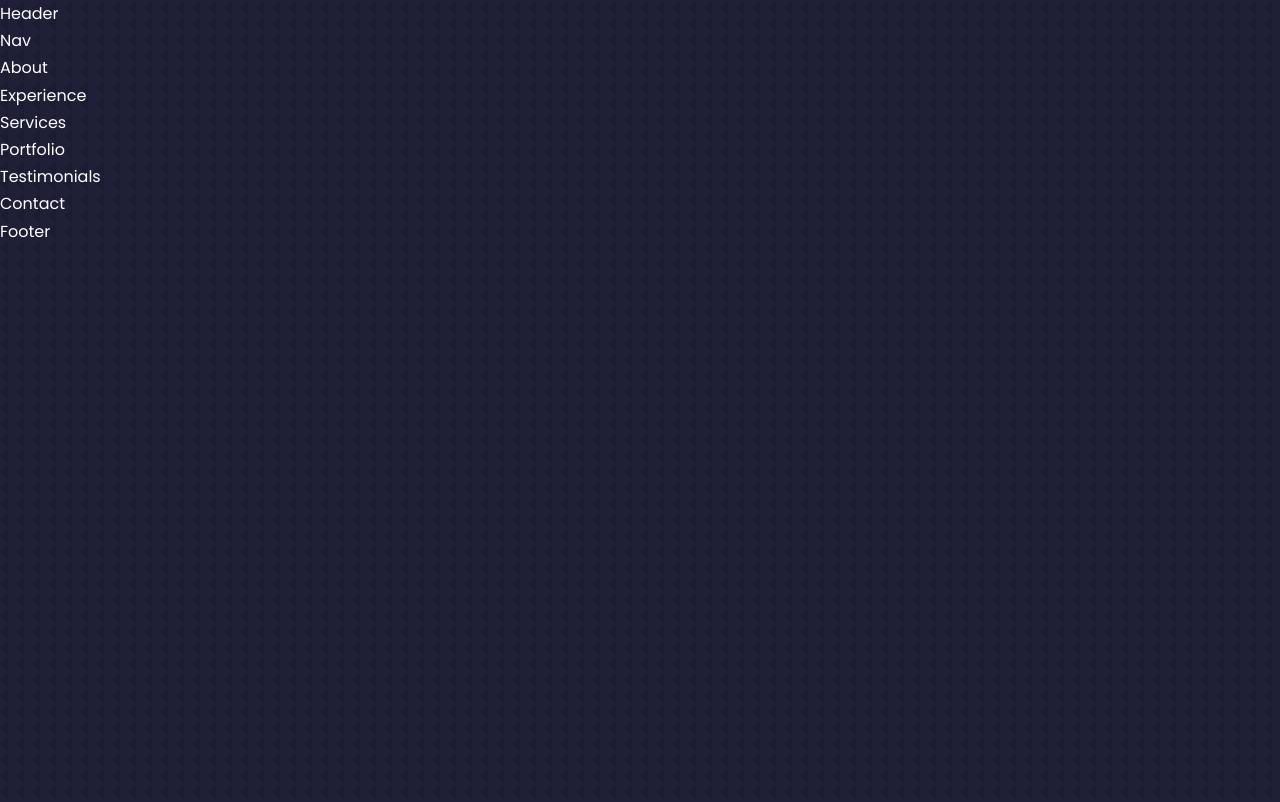
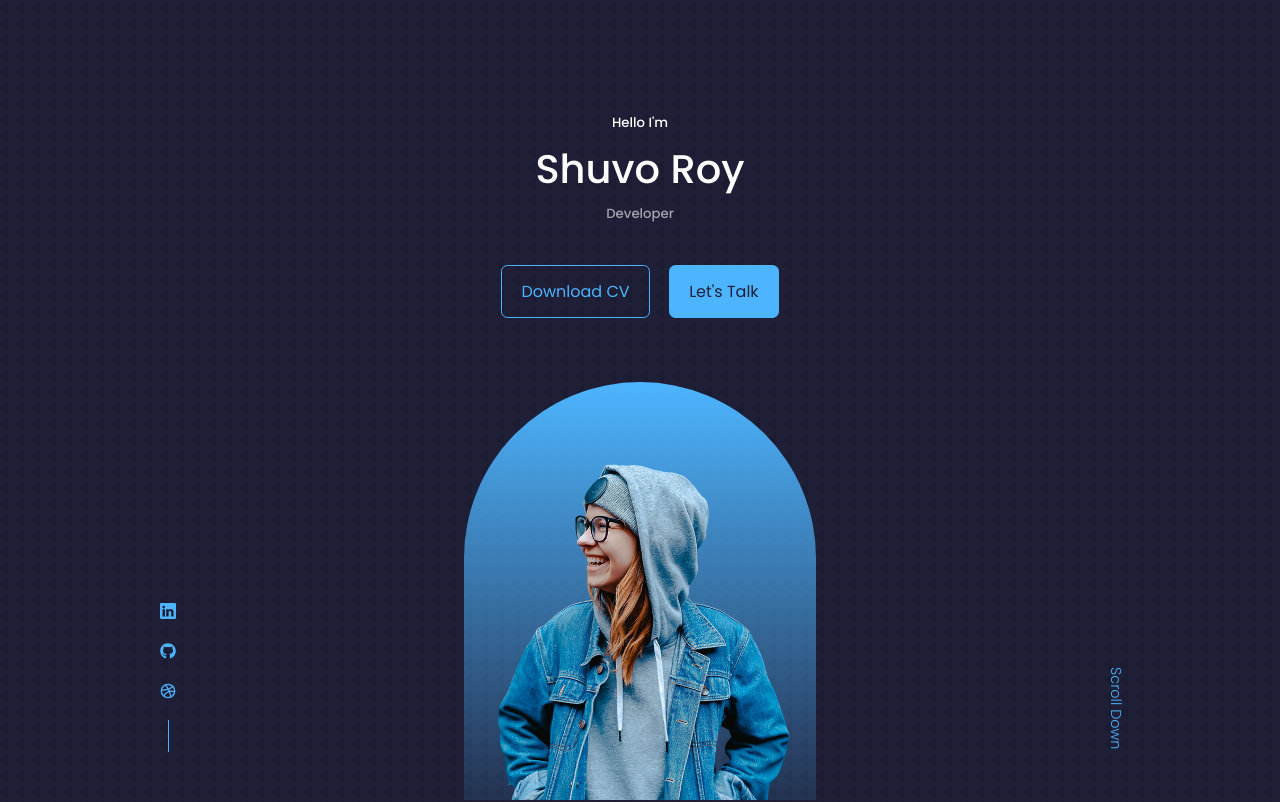
Before and after one commit to Shuvo-Roy/Portfolio, a React (Create React App) app: page / in a window 1280 px wide. Shown: the top 802 px of the page. Built offline with nearby package versions, Linux system fonts and the light colour scheme.

Commit message:
Header section complete

```diff
--- a/package.json
+++ b/package.json
@@ -8,6 +8,7 @@
     "@testing-library/user-event": "^13.5.0",
     "react": "^18.2.0",
     "react-dom": "^18.2.0",
+    "react-icons": "^4.4.0",
     "react-scripts": "5.0.1",
     "web-vitals": "^2.1.4"
   },
--- /dev/null
+++ b/src/components/header/CTA.jsx
@@ -0,0 +1,13 @@
+import React from 'react'
+import CV from '../../assets/cv.pdf'
+
+const CTA = () => {
+  return (
+    <div className='cta'>
+        <a href={CV} download className='btn'>Download CV</a>
+        <a href="#contact" className='btn btn-primary'>Let's Talk</a>
+    </div>
+  )
+}
+
+export default CTA
--- a/src/components/header/Header.jsx
+++ b/src/components/header/Header.jsx
@@ -1,8 +1,23 @@
 import React from 'react'
+import CTA from './CTA'
 import './header.css'
+import ME from '../../assets/me.png'
+import HeaderSocials from './HeaderSocials'
 const Header = () => {
   return (
-    <div>Header</div>
+    <header>
+      <div className='container header__container'>
+        <h5>Hello I'm</h5>
+        <h1>Shuvo Roy</h1>
+        <h5 className='text-light'>Developer</h5>
+        <CTA/>
+        <HeaderSocials/>
+        <div className='me'>
+          <img src={ME} alt="ME"/>
+        </div>
+        <a href="#contact" className='scroll__down'>Scroll Down</a>
+      </div>
+    </header>
   )
 }
 
--- /dev/null
+++ b/src/components/header/HeaderSocials.jsx
@@ -0,0 +1,16 @@
+import React from 'react'
+import {BsLinkedin} from 'react-icons/bs'
+import {FaGithub} from 'react-icons/fa'
+import {FiDribbble} from 'react-icons/fi'
+
+const HeaderSocials = () => {
+  return (
+    <div className='header__socials'>
+        <a href="https//linkedin.com" target="_blank"><BsLinkedin/></a>
+        <a href="https//github.com" target="_blank"><FaGithub/></a>
+        <a href="https//dribble.com" target="_blank"><FiDribbble/></a>
+    </div>
+  )
+}
+
+export default HeaderSocials
--- a/src/components/header/header.css
+++ b/src/components/header/header.css
@@ -0,0 +1,78 @@
+header{
+    height: 100vh;
+    padding-top: 7rem;
+    overflow: hidden;
+}
+.header__container{
+    text-align: center;
+    height: 100%;
+    position: relative;
+}
+
+/*CTA*/
+
+.cta{
+    margin-top: 2.5rem;
+    display: flex;
+    gap: 1.2rem;
+    justify-content: center;
+}
+
+
+
+/*Socials*/
+
+.header__socials{
+    display: flex;
+    flex-direction: column;
+    align-items: center;
+    gap: 0.8rem;
+    position: absolute;
+    left: 0;
+    bottom: 3rem;
+}
+.header__socials::after{
+    content: "";
+    width: 1px;
+    height: 2rem;
+    background: var(--color-primary);
+}
+
+/*IMAGE*/
+
+.me{
+    background: linear-gradient(var(--color-primary), transparent);
+    width: 22rem;
+    height: 30rem;
+    position: absolute;
+    left: calc(50% - 11rem);
+    margin-top: 4rem;
+    border-radius: 12rem 12rem 0 0;
+    overflow: hidden;
+    padding: 5rem 1.5rem 1.5rem 1.5rem;
+}
+
+/*IMAGE*/
+.scroll__down{
+    position: absolute;
+    right:  -2.3rem;
+    bottom: 5rem;
+    transform: rotate(90deg);
+    font-weight: 300;
+    font-size: 0.9rem;
+}
+
+/*media quaries*/
+@media screen and (max-width:1024px) {
+    header{
+        height: 68vh;
+    }
+}
+@media screen and (max-width:600px) {
+    header{
+        height: 100vh;
+    }
+    .header__socials, .scroll__down{
+        display: none;
+    }
+}
```
Also changed, not shown: 1 other file (tests, documents, lock files or other folders).
